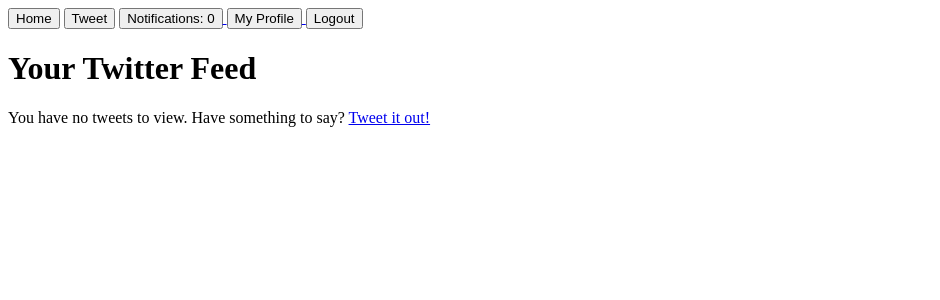
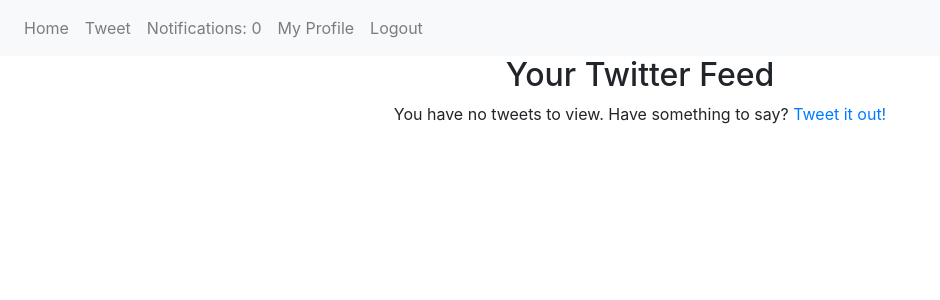
Before and after one commit to chewh115/twitter-clone, a Django app: page / in a window 1280 px wide. Shown: the top 300 px of the page, without its empty margins (0-940 px from the left). Run offline with Django 3.2, Linux system fonts and the light colour scheme; the visitor is signed in with stand-in values (Sample User, id 1); data comes from the database, SQL or seed files in the repository; data that the repository does not hold is empty; some libraries are stand-ins or nearby versions.

Commit message:
Updates styling

```diff
--- a/authentication/templates/login.html
+++ b/authentication/templates/login.html
@@ -1,7 +1,9 @@
-<h1>Login to Twitterclone!</h1>
+{% extends 'base.html' %}{%block content%}
+<h2>Login to Twitterclone!</h2>
 <form action="" , method="POST">
   {% csrf_token %} {{ form.as_p }}
   <input type="submit" value="Login" />
 </form>
 <h3>Don't have an account?</h3>
 <a href="{% url 'signup'%}">Sign up for one!</a>
+{% endblock %}
--- a/notification/templates/notifications.html
+++ b/notification/templates/notifications.html
@@ -1,7 +1,8 @@
 {% extends 'base.html' %} {% block content %} {% if notifications %} <br />
 {% for notification in notifications %}
-<p><a href="{% url 'userdetail' username=notification.tweet.author%}">@{{notification.tweet.author}}</a> <a href="{% url 'tweetdetail' id=notification.tweet.id%}">{{notification.tweet.time_tweeted}}</a></p>
+<p><a href="{% url 'userdetail' username=notification.tweet.author%}">@{{notification.tweet.author}}</a></p>
 <p>{{notification.tweet.tweet}}</p>
+<a href="{% url 'tweetdetail' id=notification.tweet.id%}">{{notification.tweet.time_tweeted}}</a>
 {% endfor %} {% else %}
 <p>You don't have any notifications</p>
 {% endif %} {% endblock %}
--- a/templates/base.html
+++ b/templates/base.html
@@ -1,9 +1,15 @@
 <html>
   <head>
     <title>Twitter Clone</title>
+    <link rel="stylesheet" href="https://stackpath.bootstrapcdn.com/bootstrap/4.3.1/css/bootstrap.min.css" integrity="sha384-ggOyR0iXCbMQv3Xipma34MD+dH/1fQ784/j6cY/iJTQUOhcWr7x9JvoRxT2MZw1T" crossorigin="anonymous">
+    <script src="https://stackpath.bootstrapcdn.com/bootstrap/4.3.1/js/bootstrap.min.js" integrity="sha384-JjSmVgyd0p3pXB1rRibZUAYoIIy6OrQ6VrjIEaFf/nJGzIxFDsf4x0xIM+B07jRM" crossorigin="anonymous"></script>
   </head>
   <body>
-    {% include 'partials/header.html' %}
+    {% include 'partials/nav.html' %}
+    <div style='display: flex;
+    flex-direction: column;
+    align-items: center;'>
     {% block content %} {% endblock %}
+    </div>
   </body>
 </html>
--- a/templates/index.html
+++ b/templates/index.html
@@ -1,6 +1,6 @@
 {% extends 'base.html' %}{% block content %}
-<h1>
-  Your Twitter Feed
-</h1>
-{% include 'tweetfeed.html' %}
+  <h2>
+    Your Twitter Feed
+  </h2>
+  {% include 'partials/tweetfeed.html' %}
 {% endblock %}
--- a/templates/partials/header.html
+++ /dev/null
@@ -1,15 +0,0 @@
-<header>
-  <a href="{% url 'home' %}"><button>Home</button></a>
-  {% if request.user.is_authenticated %}
-  <a href="{% url 'createtweet' %}"><button>Tweet</button></a>
-  <a href="{% url 'notifs' %}">
-    <button>Notifications: {{notifications|length}}</button>
-  </a>
-  <a href="{% url 'userdetail' username=request.user.username%}">
-    <button>My Profile</button>
-  </a>
-  <a href="{% url 'logout'%}"><button>Logout</button></a>
-  {% else %}
-  <a href="{% url 'login' %}"><button>Login</button></a>
-  {% endif %}
-</header>
--- /dev/null
+++ b/templates/partials/nav.html
@@ -0,0 +1,27 @@
+<nav class='navbar navbar-expand-md navbar-light bg-light'>
+  <div class='navbar-nav'>
+    <a class='nav-item nav-link' href="{% url 'home' %}">
+      Home
+    </a>
+    {% if request.user.is_authenticated %}
+      <a class='nav-item nav-link' href="{% url 'createtweet' %}">
+        Tweet
+      </a>
+      <a class='nav-item nav-link' href="{% url 'notifs' %}">
+        Notifications: {{notifications|length}}
+      </a>
+      <a
+        class='nav-item nav-link'
+        href="{% url 'userdetail' username=request.user.username%}">
+          My Profile
+      </a>
+      <a class='nav-item nav-link' href="{% url 'logout'%}">
+        Logout
+      </a>
+    {% else %}
+      <a class='nav-item nav-link' href="{% url 'login' %}">
+        Login
+      </a>
+    </div>
+  {% endif %}
+</nav>
--- /dev/null
+++ b/templates/partials/tweetfeed.html
@@ -0,0 +1,20 @@
+{% if tweets%}
+<div id='tweetlist'>
+  {% for tweet in tweets %}
+  <div class='tweet'
+  style='margin-top: 30px;'>
+    <p class='font-weight-bold'>
+      {{tweet.author.display_name}}
+      <a href="{% url 'userdetail' username=tweet.author %}">@{{tweet.author}}</a>
+    </p>
+    <p>{{tweet.tweet}}</p>
+    <a href="{%url 'tweetdetail' id=tweet.id%}">{{tweet.time_tweeted}}</a>
+    {% endfor %}
+  </div>
+</div>
+{% else %}
+<p>
+  You have no tweets to view. Have something to say?
+  <a href="{% url 'createtweet' %}">Tweet it out!</a>
+</p>
+{% endif %}
--- a/templates/tweetfeed.html
+++ /dev/null
@@ -1,17 +0,0 @@
-{% if tweets%}
-<div class="tweetlist">
-  {% for tweet in tweets %}
-  <p>
-    {{tweet.author.display_name}}
-    <a href="{% url 'userdetail' username=tweet.author %}">@{{tweet.author}}</a>
-    <a href="{%url 'tweetdetail' id=tweet.id%}">{{tweet.time_tweeted}}</a>
-  </p>
-  <p>{{tweet.tweet}}</p>
-  {% endfor %}
-</div>
-{% else %}
-<p>
-  You have no tweets to view. Have something to say?
-  <a href="{% url 'createtweet' %}">Tweet it out!</a>
-</p>
-{% endif %}
--- a/tweet/templates/createtweet.html
+++ b/tweet/templates/createtweet.html
@@ -1,7 +1,7 @@
 {% extends 'base.html' %} {% block content %}
-<h1>What do you want to tweet?</h1>
+<h2>What do you want to tweet?</h2>
 <form action="" , method="POST">
   {% csrf_token %} {{ form.as_p }}
-  <input type="submit" value="Tweet" />
+  <input type="submit" class='btn btn-outline-primary' value="Tweet" />
 </form>
 {% endblock %}
--- a/twitteruser/templates/signup.html
+++ b/twitteruser/templates/signup.html
@@ -1,5 +1,7 @@
-<h1>Create an Account</h1>
+{%extends 'base.html'%} {% block content%}
+<h2>Create an Account</h2>
 <form action="" , method="POST">
   {% csrf_token %} {{ form.as_p }}
   <input type="submit" value="Sign Up" />
 </form>
+{% endblock %}
--- a/twitteruser/templates/userdetail.html
+++ b/twitteruser/templates/userdetail.html
@@ -10,5 +10,5 @@
   {% endif %} {% endif %}
 </div>
 <div class="tweetfeed">
-  {% include 'tweetfeed.html'%}
+  {% include 'partials/tweetfeed.html'%}
 {% endblock %} {% include 'sidebar.html' %}
```
